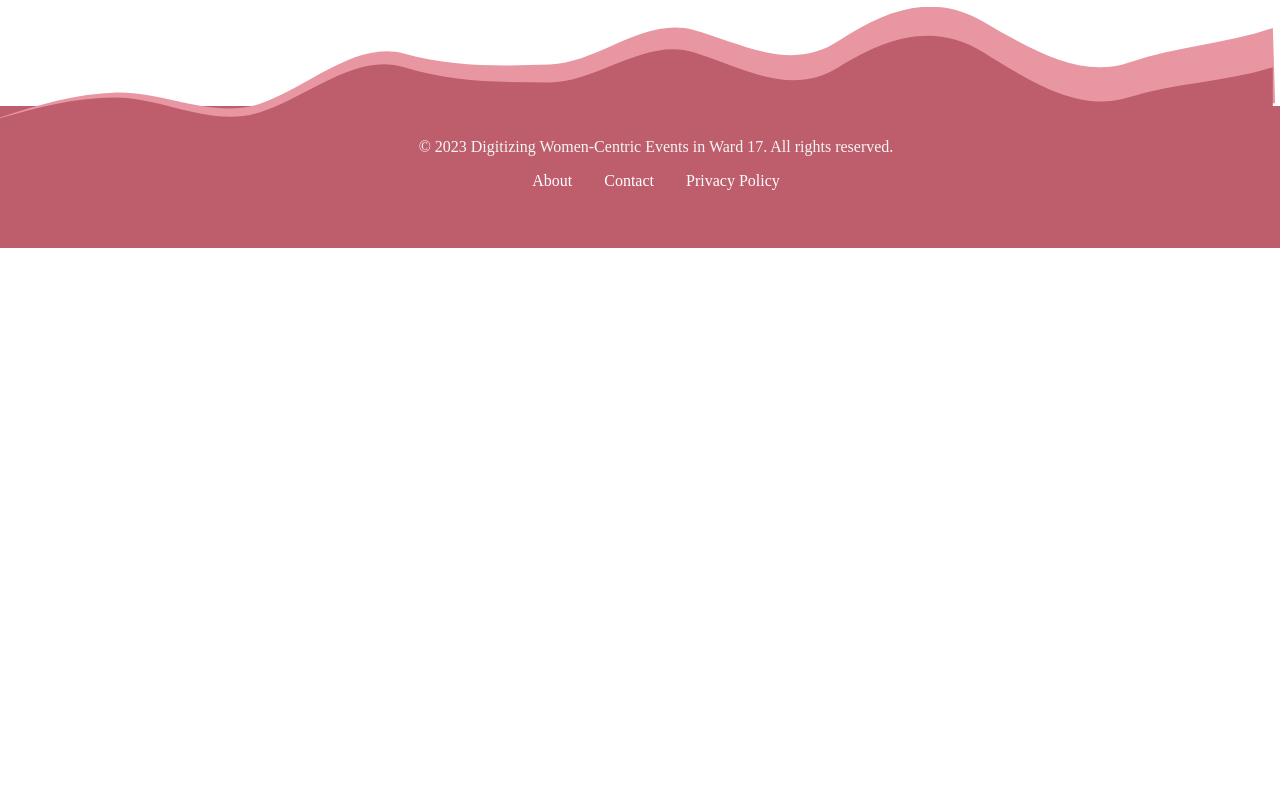
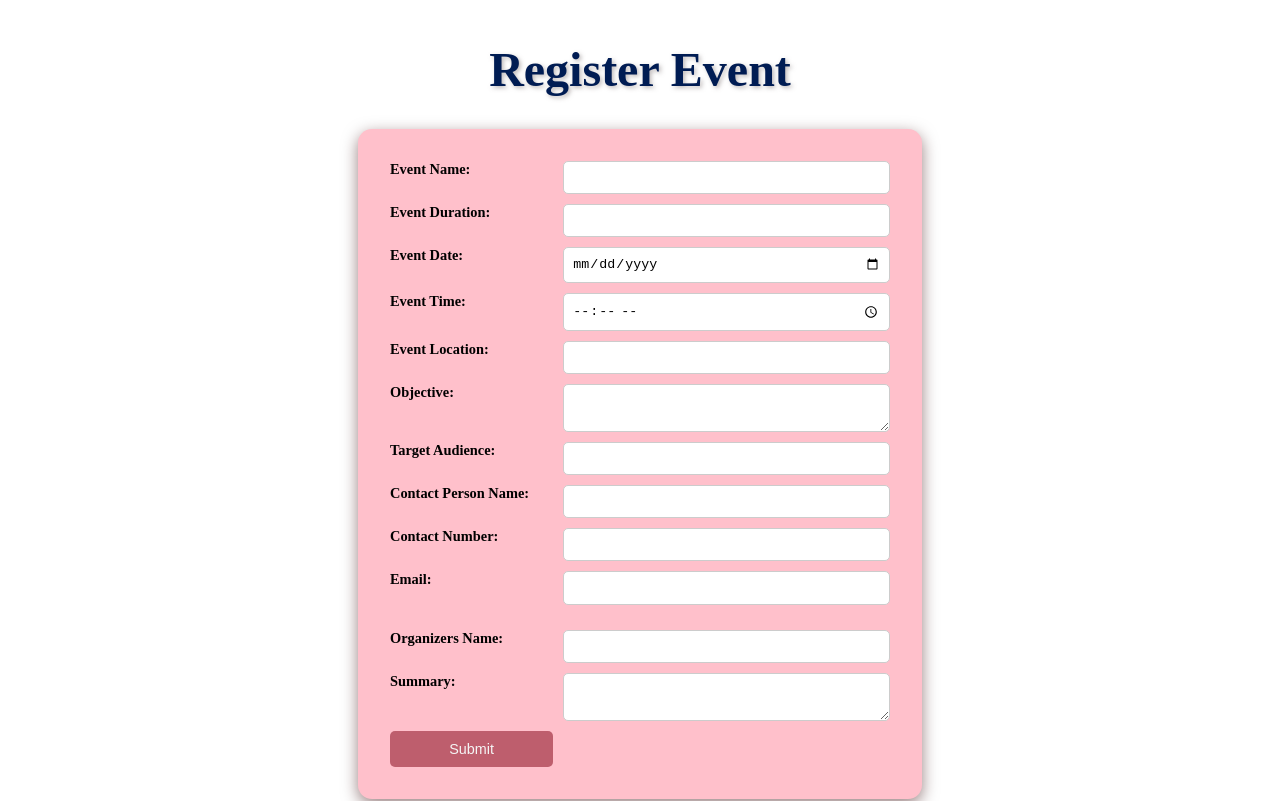
Before and after one commit to Shreyeska/MeroMitini, a React (Vite) app: page /host-an-event-form in a window 1280 px wide. Before the commit this address had no page. Shown: the part 600-1401 px from the top of the page. Before the commit the page ends 848 px from the top, so only its background shows below. Built offline with nearby package versions, Linux system fonts and the light colour scheme.

Commit message:
added: register an event form

```diff
--- a/src/App.jsx
+++ b/src/App.jsx
@@ -12,6 +12,7 @@ import AboutPage from "./pages/Webpages/AboutPage";
 import EventsPage from "./pages/Webpages/EventsPage";
 import UpcomingEventsPage from "./pages/Webpages/UpcomingEventsPage";
 import EventDetailsPage from "./pages/Webpages/EventDetailsPage";
+import HostEventForm from "./pages/Webpages/HostEventPage";
 
 function App() {
   return (
@@ -27,7 +28,7 @@ function App() {
           <Route path="/events" element={<EventsPage />} />
           <Route path="/upcoming-events" element={<UpcomingEventsPage />} />
           <Route path="/event-details" element={<EventDetailsPage />} />
-
+          <Route path="/host-an-event-form" element={<HostEventForm />} />
           <Route path="*" element={<NotFound />} />
         </Routes>
       </Router>
--- a/src/components/Home/HostEventBanner.jsx
+++ b/src/components/Home/HostEventBanner.jsx
@@ -1,11 +1,16 @@
 import React from "react";
 import "../../css/hostevents.css";
+import { Link } from "react-router-dom";
 const HostEventBanner = () => {
   return (
     <>
       <div className="host-event">
         <h1>Want to host an Event??</h1>
-        <button className="host-button">Host Event</button>
+        <button className="host-button">
+          <Link to="/host-an-event-form" className="host-link">
+            Host Event
+          </Link>
+        </button>
       </div>
     </>
   );
--- /dev/null
+++ b/src/css/HostEventForm.css
@@ -0,0 +1,65 @@
+.hosteventpage1 {
+  display: flex;
+  padding: 2rem;
+  align-items: center;
+  margin-top: 0;
+}
+
+.col1,
+.col2 {
+  flex: 1;
+}
+.event-registration-form {
+  margin: 0;
+  width: 100vw; /* Cover whole screen */
+  height: auto;
+  display: flex;
+  flex-direction: column;
+  justify-content: center;
+  align-items: center;
+}
+
+.event-registration-form form {
+  background-color: pink;
+  display: grid;
+  grid-template-columns: 1fr 2fr;
+  gap: 10px;
+  width: 500px;
+  padding: 2rem;
+  margin-bottom: 280px;
+}
+
+.event-registration-form label {
+  font-weight: bold;
+}
+
+.event-registration-form input[type="text"],
+input[type="date"],
+input[type="time"],
+input[type="tel"],
+input[type="email"],
+textarea {
+  width: 100%;
+  padding: 8px;
+  border: 1px solid #ccc;
+  border-radius: 5px;
+  resize: vertical;
+  outline: none;
+  box-sizing: border-box;
+  background-color: white;
+}
+
+.event-registration-form button {
+  width: 100%;
+  padding: 10px;
+  background-color: var(--primary-color);
+  color: var(--secondary-fontcolor);
+  border: none;
+  border-radius: 5px;
+  cursor: pointer;
+  transition: background-color 0.3s;
+}
+
+.event-registration-form button:hover {
+  background-color: var(--secondary-color);
+}
--- a/src/css/home.css
+++ b/src/css/home.css
@@ -70,6 +70,7 @@
   display: block;
   width: fit-content;
   margin: 0 auto;
+  margin-bottom: 3rem;
   padding: 10px 20px;
   background-color: var(--primary-color);
   color: var(--secondary-fontcolor);
--- a/src/css/hostevents.css
+++ b/src/css/hostevents.css
@@ -6,9 +6,14 @@
   background: url("../asset/hosteventbanner.png") no-repeat center center /
     cover;
   padding: 2rem 2rem;
-  margin-top: 4rem;
+  /* margin-top: 4rem; */
   padding-bottom: 0;
   height: 500px;
+}
+
+.host-link {
+  color: white;
+  text-decoration: none;
 }
 
 .host-event h1 {
--- /dev/null
+++ b/src/pages/Webpages/HostEventPage.jsx
@@ -0,0 +1,170 @@
+import React, { useState } from "react";
+import "../../css/HostEventForm.css";
+import Navbar from "../../components/Navbar";
+import Footer from "../../components/Footer";
+import image from "../../asset/about.png";
+
+const HostEventForm = () => {
+  const [formData, setFormData] = useState({
+    hostEventName: "",
+    hostEventDuration: "",
+    hostEventDate: "",
+    hostEventTime: "",
+    hostEventLocation: "",
+    hostObjective: "",
+    hostTargetAudience: "",
+    hostContactPersonName: "",
+    hostContactNumber: "",
+    hostEmail: "",
+    hostOrganizersName: "",
+    hostSummary: "",
+  });
+
+  const handleChange = (e) => {
+    const { name, value } = e.target;
+    setFormData({ ...formData, [name]: value });
+  };
+
+  const handleSubmit = (e) => {
+    e.preventDefault();
+    // You can handle form submission here, e.g., send data to backend
+    console.log(formData);
+  };
+
+  return (
+    <>
+      <Navbar />
+      <div className="host-event">
+        <h1>Want to host an Event??</h1>
+      </div>
+
+      <div className="event-registration-form">
+        <h1>Register Event</h1>
+        <form onSubmit={handleSubmit}>
+          <label htmlFor="hostEventName">Event Name:</label>
+          <input
+            type="text"
+            id="hostEventName"
+            name="hostEventName"
+            value={formData.hostEventName}
+            onChange={handleChange}
+            required
+          />
+
+          <label htmlFor="hostEventDuration">Event Duration:</label>
+          <input
+            type="text"
+            id="hostEventDuration"
+            name="hostEventDuration"
+            value={formData.hostEventDuration}
+            onChange={handleChange}
+          />
+
+          <label htmlFor="hostEventDate">Event Date:</label>
+          <input
+            type="date"
+            id="hostEventDate"
+            name="hostEventDate"
+            value={formData.hostEventDate}
+            onChange={handleChange}
+            required
+          />
+
+          <label htmlFor="hostEventTime">Event Time:</label>
+          <input
+            type="time"
+            id="hostEventTime"
+            name="hostEventTime"
+            value={formData.hostEventTime}
+            onChange={handleChange}
+            required
+          />
+
+          <label htmlFor="hostEventLocation">Event Location:</label>
+          <input
+            type="text"
+            id="hostEventLocation"
+            name="hostEventLocation"
+            value={formData.hostEventLocation}
+            onChange={handleChange}
+            required
+          />
+
+          <label htmlFor="hostObjective">Objective:</label>
+          <textarea
+            id="hostObjective"
+            name="hostObjective"
+            value={formData.hostObjective}
+            onChange={handleChange}
+            required
+          />
+
+          <label htmlFor="hostTargetAudience">Target Audience:</label>
+          <input
+            type="text"
+            id="hostTargetAudience"
+            name="hostTargetAudience"
+            value={formData.hostTargetAudience}
+            onChange={handleChange}
+            required
+          />
+
+          <label htmlFor="hostContactPersonName">Contact Person Name:</label>
+          <input
+            type="text"
+            id="hostContactPersonName"
+            name="hostContactPersonName"
+            value={formData.hostContactPersonName}
+            onChange={handleChange}
+            required
+          />
+
+          <label htmlFor="hostContactNumber">Contact Number:</label>
+          <input
+            type="tel"
+            id="hostContactNumber"
+            name="hostContactNumber"
+            value={formData.hostContactNumber}
+            onChange={handleChange}
+            required
+          />
+
+          <label htmlFor="hostEmail">Email:</label>
+          <input
+            type="email"
+            id="hostEmail"
+            name="hostEmail"
+            value={formData.hostEmail}
+            onChange={handleChange}
+            required
+          />
+
+          <label htmlFor="hostOrganizersName">Organizers Name:</label>
+          <input
+            type="text"
+            id="hostOrganizersName"
+            name="hostOrganizersName"
+            value={formData.hostOrganizersName}
+            onChange={handleChange}
+            required
+          />
+
+          <label htmlFor="hostSummary">Summary:</label>
+          <textarea
+            id="hostSummary"
+            name="hostSummary"
+            value={formData.hostSummary}
+            onChange={handleChange}
+            required
+          />
+
+          <button type="submit">Submit</button>
+        </form>
+      </div>
+
+      <Footer />
+    </>
+  );
+};
+
+export default HostEventForm;
```
